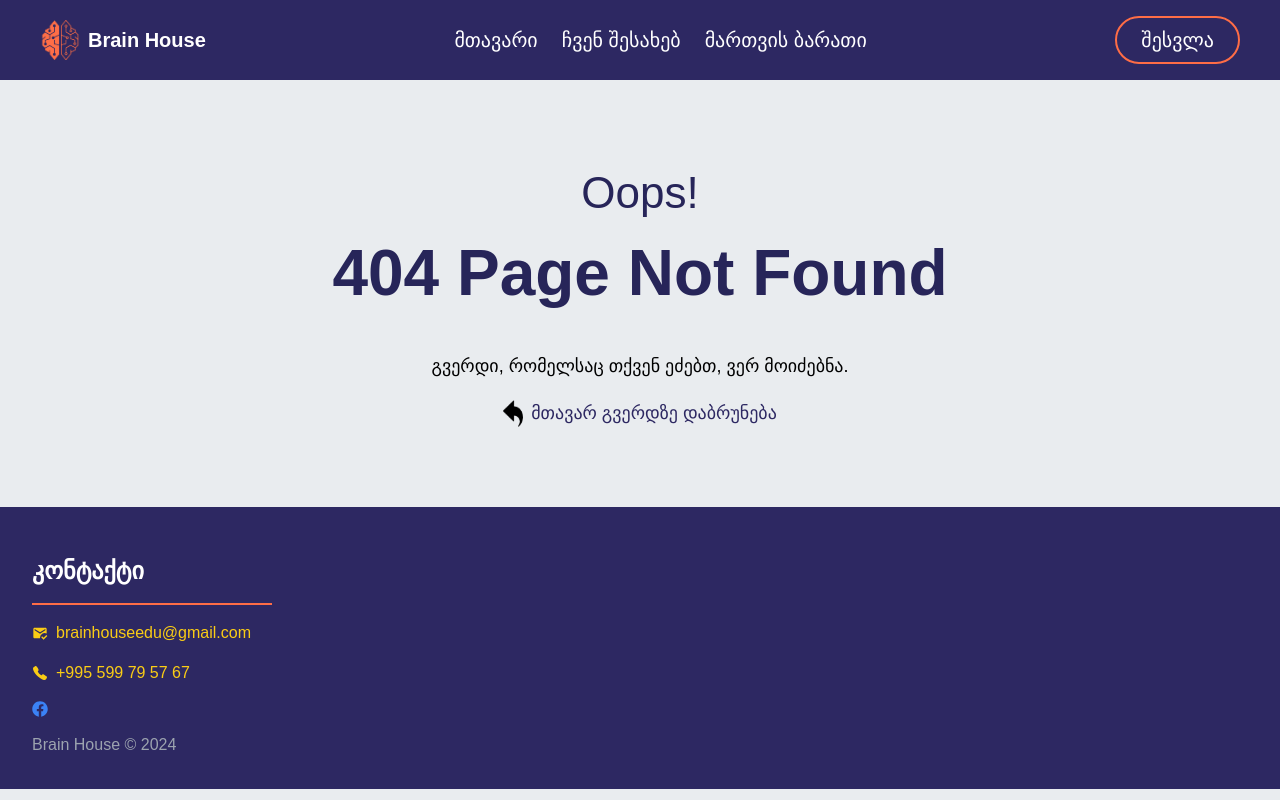
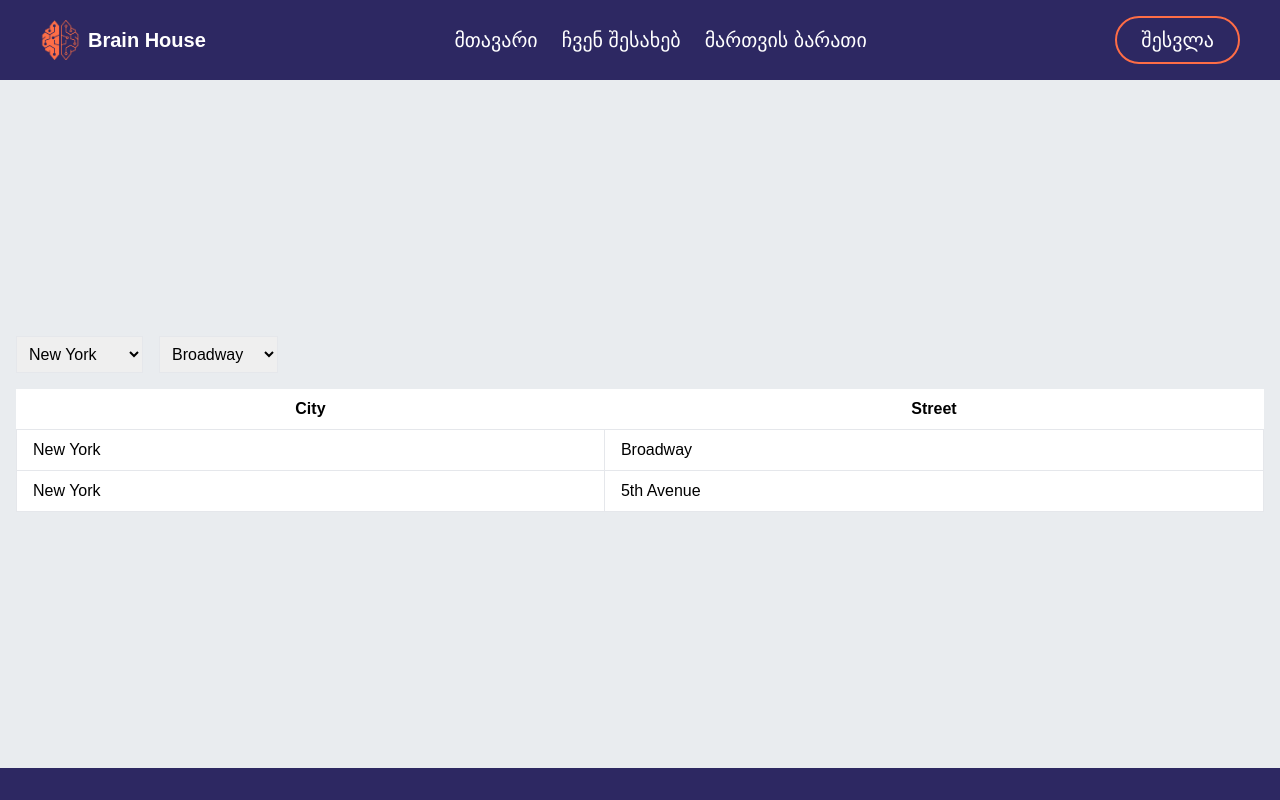
Before and after one commit to imgeorge1/Brain_House, a React (Vite) app in the folder client/: page /practice in a window 1280 px wide. Shown: the top 800 px of the page. Built offline with nearby package versions, Linux system fonts and the light colour scheme.

Commit message:
add practice page and route

```diff
--- a/client/src/App.tsx
+++ b/client/src/App.tsx
@@ -10,6 +10,7 @@ import "react-toastify/dist/ReactToastify.css";
 import About from "./pages/about/About";
 import Payment from "./pages/payment/Payment";
 import Policy from "./pages/policy/Policy";
+import Practice from "./pages/practice/Practice";
 
 const TicketsLazy = lazy(() => import("./pages/tickets/Tickets"));
 const ExamsLazy = lazy(() => import("./pages/exams/Exams"));
@@ -42,6 +43,7 @@ const App = () => {
           <Route path="/dashboard" element={<DashboardLazy />} />
           <Route path="/exams" element={<ExamsLazy />} />
           <Route path="/signs" element={<RoadSignsLazy />} />
+          <Route path="/practice" element={<Practice />} />
           <Route path="*" element={<NotFoundLazy />} />
         </Routes>
       </Suspense>
--- a/client/src/components/ticketsComponent/TicketRoutes.tsx
+++ b/client/src/components/ticketsComponent/TicketRoutes.tsx
@@ -24,6 +24,13 @@ const TicketRoutes = () => {
           transition={{ duration: 0.8, delay: 0.5 }}
           className="drivebtnparent"
         >
+          <NavLink
+            to="/practice"
+            className="drivebtn text-sm lg:text-lg text-black font-roboto buttonBorder mt-2 mb-2 px-6 py-2 pb-2
+            rounded-3xl duration-200 hover:bg-orange-500 hover:text-white"
+          >
+            პრაქტიკა
+          </NavLink>
           <Link
             className="drivebtn text-sm lg:text-lg text-black font-roboto buttonBorder mt-2 mb-2 px-6 py-2 pb-2
             rounded-3xl duration-200 hover:bg-orange-500 roadSignsButtonImage"
--- a/client/src/hooks/useSignInModal/useSignInModal.ts
+++ b/client/src/hooks/useSignInModal/useSignInModal.ts
@@ -13,7 +13,7 @@ const useSignInModal = () => {
 
   const googleAuth = () => {
     window.open(
-      !DEV_MODE
+      DEV_MODE
         ? "http://localhost:3001/auth/google"
         : "https://brain-house-vkk7.onrender.com/auth/google",
       "_self"
--- /dev/null
+++ b/client/src/pages/practice/Practice.tsx
@@ -0,0 +1,78 @@
+import { useState } from "react";
+
+const Practice = () => {
+  const data = [
+    { city: "New York", street: "Broadway" },
+    { city: "New York", street: "5th Avenue" },
+    { city: "Los Angeles", street: "Sunset Boulevard" },
+    { city: "Los Angeles", street: "Hollywood Boulevard" },
+    { city: "Chicago", street: "Michigan Avenue" },
+  ];
+
+  const [selectedCity, setSelectedCity] = useState("New York");
+  const [selectedStreet, setSelectedStreet] = useState("");
+
+  const uniqueCities = [...new Set(data.map((item) => item.city))];
+
+  const streetsForCity = data
+    .filter((item) => item.city === selectedCity)
+    .map((item) => item.street);
+
+  const filteredData = data.filter((item) => {
+    return (
+      (!selectedCity || item.city === selectedCity) &&
+      (!selectedStreet || item.street === selectedStreet)
+    );
+  });
+
+  return (
+    <main className="container mt-80 mb-60 mx-auto p-4">
+      <div className="flex mb-4">
+        <select
+          className="border p-2 mr-4"
+          value={selectedCity}
+          onChange={(e) => {
+            setSelectedCity(e.target.value);
+            setSelectedStreet(""); // Reset street when city changes
+          }}
+        >
+          {uniqueCities.map((city, index) => (
+            <option key={index} value={city}>
+              {city}
+            </option>
+          ))}
+        </select>
+        <select
+          className="border p-2"
+          value={selectedStreet}
+          onChange={(e) => setSelectedStreet(e.target.value)}
+          disabled={!selectedCity}
+        >
+          {streetsForCity.map((street, index) => (
+            <option key={index} value={street}>
+              {street}
+            </option>
+          ))}
+        </select>
+      </div>
+      <table className="min-w-full bg-white">
+        <thead>
+          <tr>
+            <th className="py-2">City</th>
+            <th className="py-2">Street</th>
+          </tr>
+        </thead>
+        <tbody>
+          {filteredData.map((item, index) => (
+            <tr key={index}>
+              <td className="border px-4 py-2">{item.city}</td>
+              <td className="border px-4 py-2">{item.street}</td>
+            </tr>
+          ))}
+        </tbody>
+      </table>
+    </main>
+  );
+};
+
+export default Practice;
--- a/client/src/utils/API.ts
+++ b/client/src/utils/API.ts
@@ -4,7 +4,7 @@ const DEV_MODE = "developer";
 
 const API = axios.create({
   //need to change !
-  baseURL: !DEV_MODE
+  baseURL: DEV_MODE
     ? "http://localhost:3001"
     : "https://brain-house-vkk7.onrender.com",
   withCredentials: true,
```
